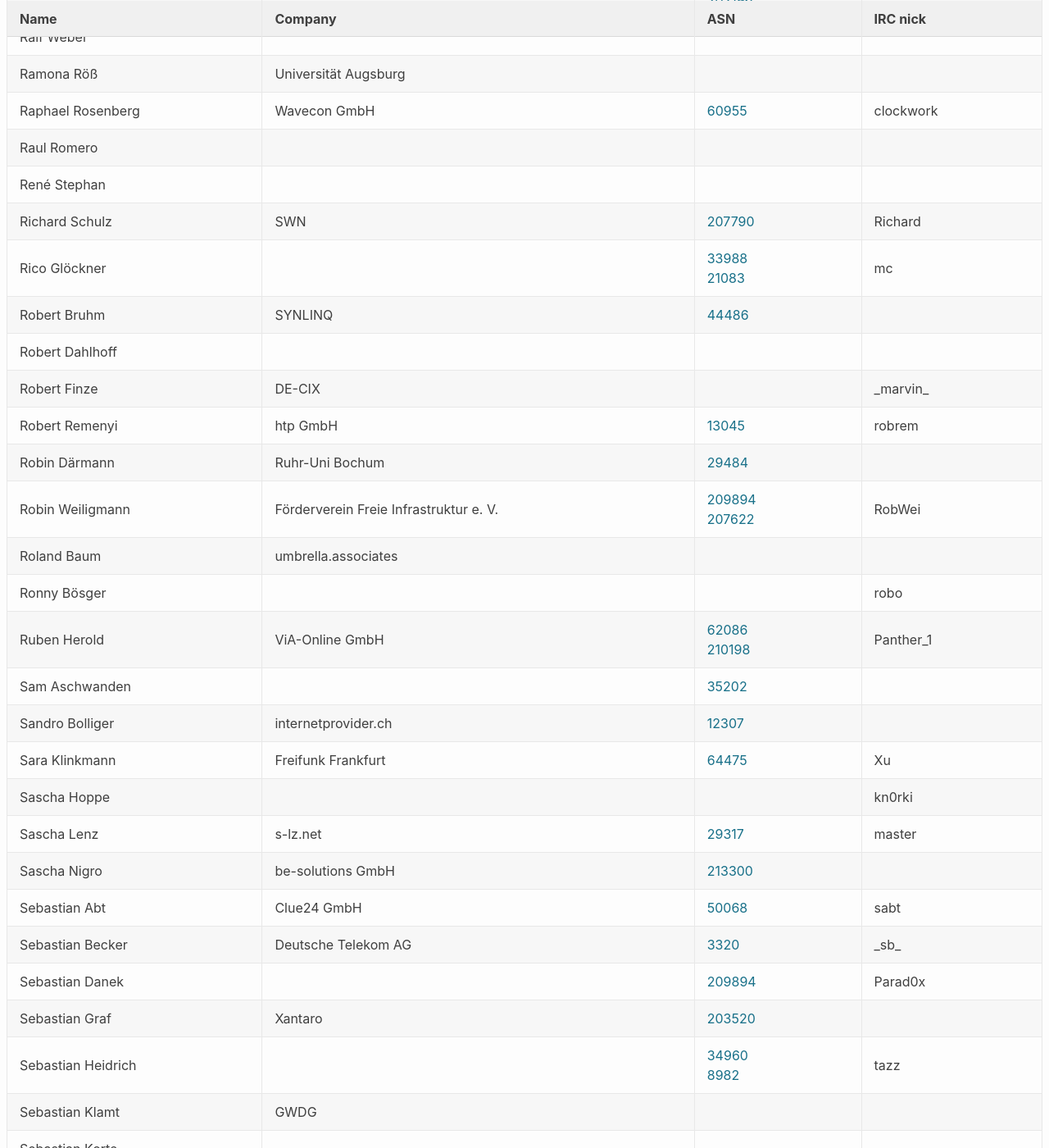
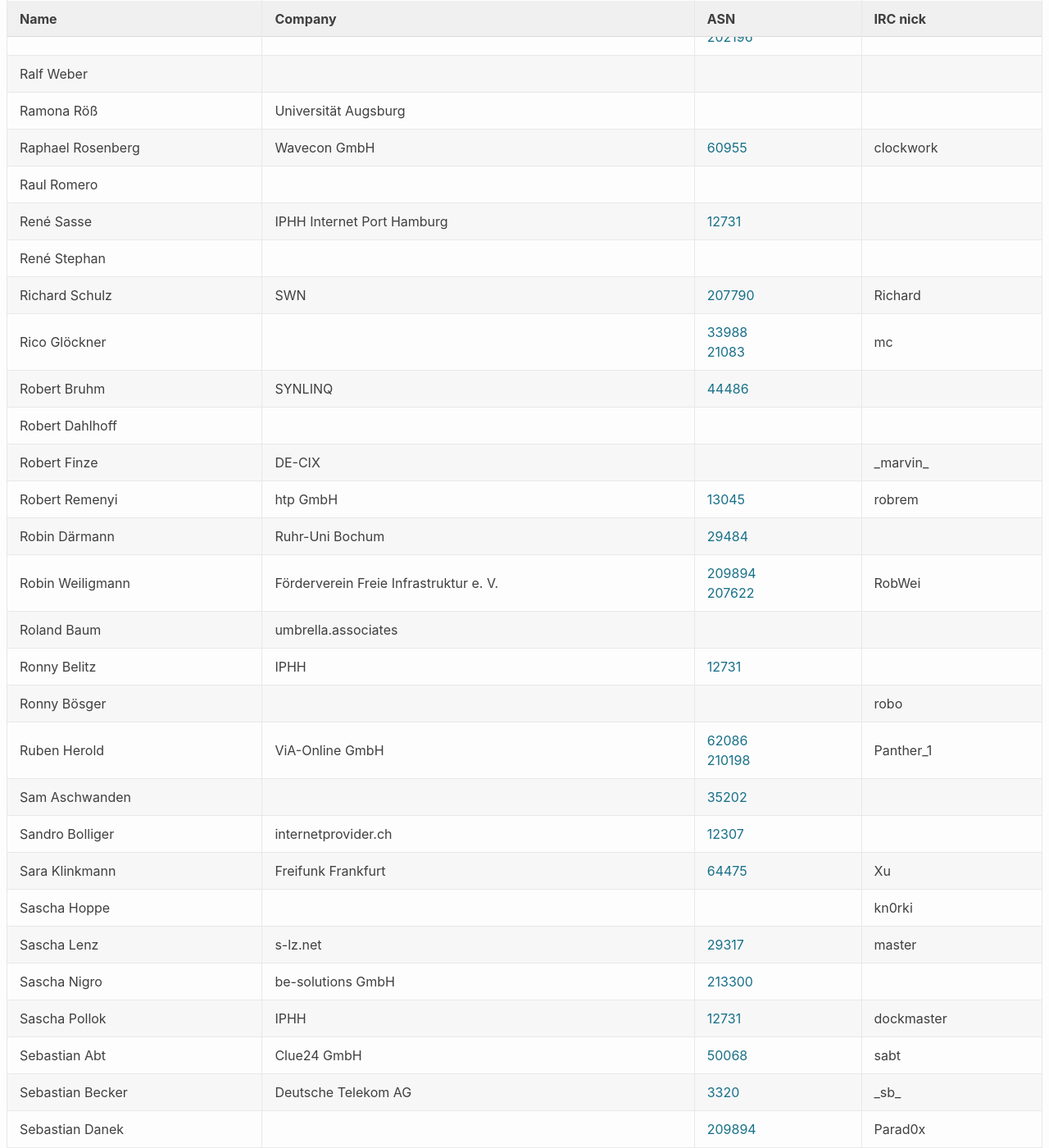
Before and after one commit to denog/pretix-attendeelist, a Jekyll site: the page built from index.markdown, in a window 1280 px wide and 1400 px high, scrolled down 13081 px. Shown: the whole window at 82% size. Built offline with Jekyll 4.4.1, drawn with Linux system fonts in a browser that asks for light colours; some of the changed text lies outside the part shown.

Commit message:
Latest data: Fri Oct 23 12:44:43 UTC 2020

```diff
--- a/_data/attendees.json
+++ b/_data/attendees.json
@@ -978,6 +978,12 @@
     "asn": null
   },
   {
+    "name": "Krzysztof Zietkiewicz",
+    "company": "Akamai",
+    "irc": null,
+    "asn": "AS20940"
+  },
+  {
     "name": "Kurt Kayser",
     "company": "Kurt Kayser Konsultation",
     "irc": null,
@@ -1668,6 +1674,12 @@
     "asn": null
   },
   {
+    "name": "René Sasse",
+    "company": "IPHH Internet Port Hamburg",
+    "irc": null,
+    "asn": "AS12731"
+  },
+  {
     "name": "René Stephan",
     "company": null,
     "irc": null,
@@ -1728,6 +1740,12 @@
     "asn": null
   },
   {
+    "name": "Ronny Belitz",
+    "company": "IPHH",
+    "irc": null,
+    "asn": "12731"
+  },
+  {
     "name": "Ronny Bösger",
     "company": null,
     "irc": "robo",
@@ -1776,6 +1794,12 @@
     "asn": "213300"
   },
   {
+    "name": "Sascha Pollok",
+    "company": "IPHH",
+    "irc": "dockmaster",
+    "asn": "12731"
+  },
+  {
     "name": "Sebastian Abt",
     "company": "Clue24 GmbH",
     "irc": "sabt",
```
